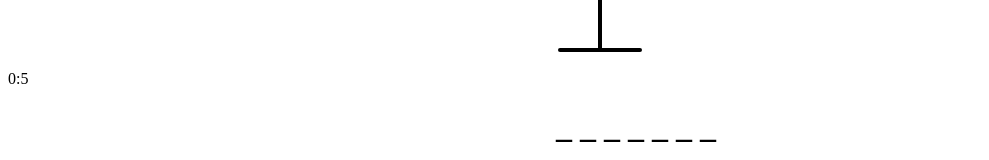
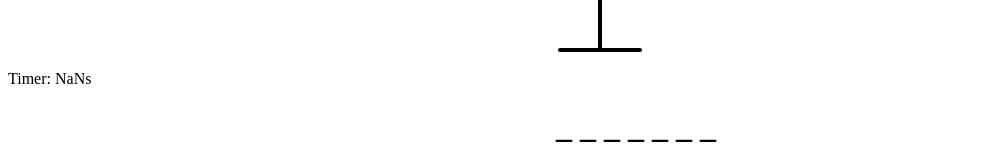
Before and after one commit to simbolid/hangman, a React (Create React App) app: page /sp in a window 1280 px wide. Shown: the part 188-348 px from the top of the page, without its empty margins (0-989 px from the left). Built offline with nearby package versions, Linux system fonts and the light colour scheme.

Commit message:
code sent from home to sp

```diff
--- a/src/App.jsx
+++ b/src/App.jsx
@@ -13,20 +13,39 @@ import Search from 'antd/es/transfer/search';
 import Lobby from './pages/Lobby/Lobby';
 
 //const client = new W3CWebSocket("ws://127.0.0.1:8080");
+function helper(){
+  let level = JSON.parse(sessionStorage.getItem("LevelInfo"));
+  if(level === "E"){
+    return 90;
+  }
+  if(level === "M"){
+    return 45;
+  }
+  if(level === "H"){
+    return 25;
+  }
+}
 const App = () => {
   let navigate = useNavigate();
   const [word, setWord] = useState(getRandomWord());
   const [wrongLetters, setWrongLetters] = useState(0);
   const [display, setDisplay] = useState(Array(word.length).fill('_'));
-  const [seconds, setSeconds] = useState(10);
+  const [seconds, setSeconds] = useState(helper());
   const [minutes, setMinutes] = useState(0);
   var timer;
+  // if(level === null || level === "M"){
+  //   setSeconds(60)
+  // } else if(level === "E"){
+  //   setSeconds(45)
+  // } else if(level === "H"){
+  //   setSeconds(30)
+  // }
   useEffect(() => {
     timer = setInterval(() => {
         setSeconds(seconds - 1);
         if(seconds === 0) {
           setLostGame(true);
-          setSeconds(10)
+          setSeconds(helper())
         }
     }, 1000)
     return() => clearInterval(timer)
@@ -119,16 +138,13 @@ const App = () => {
   function handleBack(){
     navigate("/");
   }
-  function handleStart(){
-
-  }
   return (
     <>
     <div id = "container">
 
       <HangmanGraphic numWrongLetters={wrongLetters} id = "hGraphic"/>
       <div id = "timer">
-      {minutes}:{seconds}
+      Timer: {seconds}s
       </div>
       <div id = "hidden">
       <HiddenWord display={display} id = "Words" />
--- a/src/Routing.jsx
+++ b/src/Routing.jsx
@@ -14,6 +14,7 @@ const Routing = () => (
       <Route path="/sp" element={<SinglePlayer />} />
       <Route path="/mp" element={<Lobby/>} />
       <Route path="/room" element={<WaitingPage />} />
+
     </Routes>
   </BrowserRouter>
 );
--- a/src/pages/HomePage.css
+++ b/src/pages/HomePage.css
@@ -58,3 +58,7 @@
   box-shadow: #D6D6E7 0 3px 7px inset;
   transform: translateY(2px);
 }
+#options{
+  display: flex;
+  flex-direction: row;
+}
--- a/src/pages/HomePage.jsx
+++ b/src/pages/HomePage.jsx
@@ -1,13 +1,18 @@
+import { useState } from 'react';
 import { useNavigate } from 'react-router-dom';
 import './HomePage.css'
 
 const HomePage = () => {
   const  navigate = useNavigate();
-
+  const[popUp, setPopUp] = useState(false);
   function handleSP() {
+    setPopUp(true)
+    //navigate("/sp")
+  }
+  function nav(op){
+    sessionStorage.setItem("LevelInfo", JSON.stringify(op));
     navigate("/sp")
   }
-
   function handleMP() {
     navigate("/mp")
   }
@@ -22,12 +27,22 @@ const HomePage = () => {
           <button className="button-30" onClick={() => handleSP()}>
             Single-Player
           </button>
+          {popUp && (
+              <div>
+                <button id = "Ea" onClick={() => nav("E")}> Easy</button>
+                <button id = "Me" onClick={() => nav("M")}> Medium</button>
+                <button id = "HE" onClick={() => nav("H")}> Hard</button>
+
+              </div>
+            )}
         </div>
+
         <div id="mp">
           <button className="button-30" onClick={() => handleMP()}>
             Multi-Player
           </button>
         </div>
+
       </div>
     </div>
   )
```
